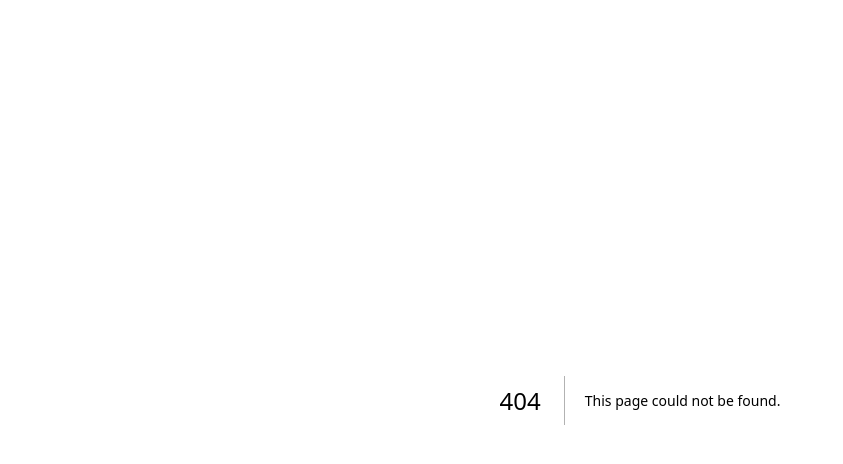
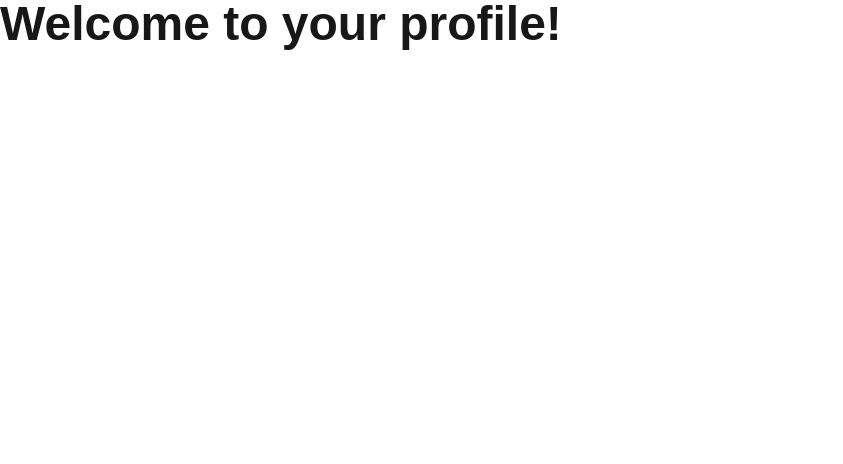
Before and after one commit to abdul-sam/nextjs-course, a Next.js app: page /profile in a window 1280 px wide. Before the commit this address had no page. Shown: the top 464 px of the page, without its empty margins (0-843 px from the left). Built offline with nearby package versions, Linux system fonts and the light colour scheme.

Commit message:
basic routing

```diff
--- /dev/null
+++ b/app/about/page.tsx
@@ -0,0 +1,5 @@
+export default function About() {
+  return (
+    <h2 className="text-5xl font-bold">This is the About page!</h2>
+  );
+}
--- /dev/null
+++ b/app/profile/page.tsx
@@ -0,0 +1,5 @@
+export default function Profile() {
+  return (
+    <h2 className="text-5xl font-bold">Welcome to your profile!</h2>
+  );
+}
```
